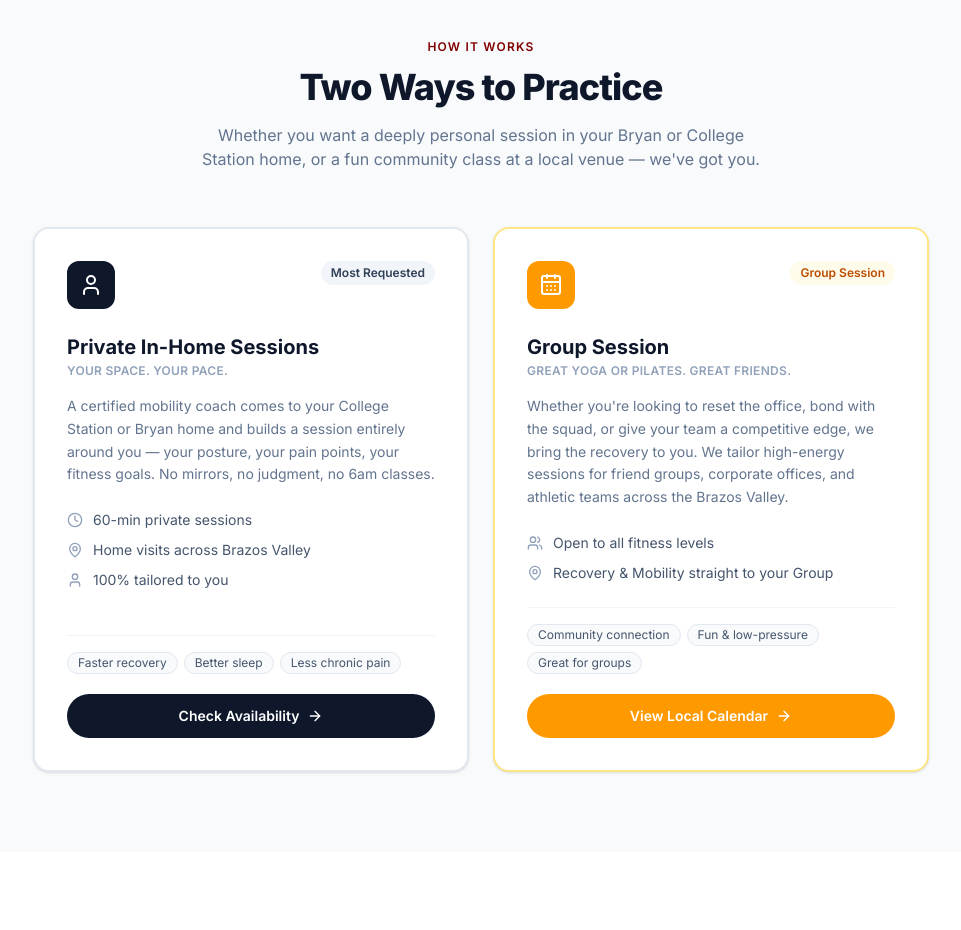
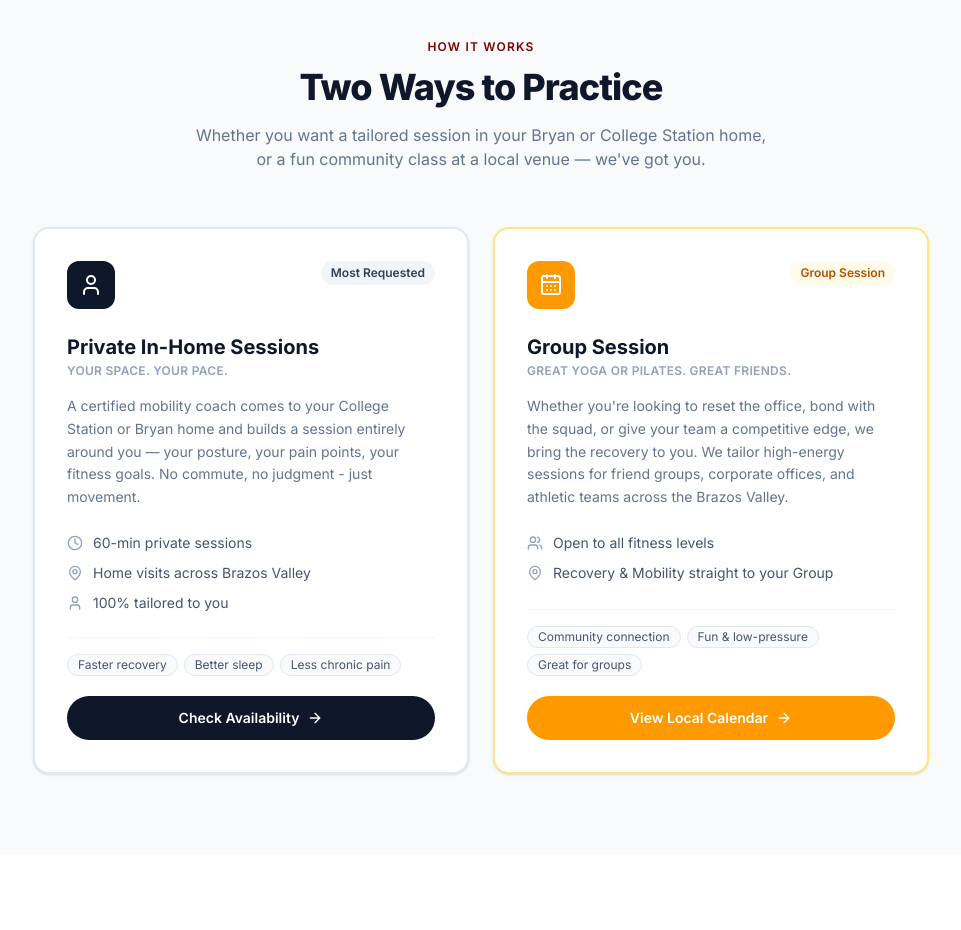
Before and after one commit to jwhitehead08/yoga-college-station, a Next.js app: page / in a window 1280 px wide. Shown: the part 1400-2330 px from the top of the page, without its empty margins (159-1120 px from the left). Built offline with nearby package versions, Linux system fonts and the light colour scheme.

Commit message:
updated weird copy

```diff
--- a/app/about/page.tsx
+++ b/app/about/page.tsx
@@ -375,7 +375,7 @@ export default function AboutPage() {
                     Jeff Whitehead
                   </h3>
                   <p className="text-slate-400 text-sm mt-0.5">
-                    RYT-200 · Software Engineer · Co-Founder, Greenbird Fitness
+                    RYT-200 · Co-Founder, Greenbird Fitness
                   </p>
                 </div>
               </div>
--- a/app/athletics/page.tsx
+++ b/app/athletics/page.tsx
@@ -334,7 +334,7 @@ export default function AthleticsPage() {
             <p className="text-lg sm:text-xl text-slate-400 leading-relaxed max-w-2xl mb-8">
               University-grade movement science designed to keep your starters
               on the field — and optimize peak performance when it matters most.
-              Not yoga. <span className="text-white font-medium">Performance science.</span>
+              Not just yoga. <span className="text-white font-medium">Evidence based recovery & mobility.</span>
             </p>
 
             {/* Credential bar */}
--- a/components/ServiceCards.tsx
+++ b/components/ServiceCards.tsx
@@ -11,7 +11,7 @@ const services = [
     title: "Private In-Home Sessions",
     subtitle: "Your space. Your pace.",
     description:
-      "A certified mobility coach comes to your College Station or Bryan home and builds a session entirely around you — your posture, your pain points, your fitness goals. No mirrors, no judgment, no 6am classes.",
+      "A certified mobility coach comes to your College Station or Bryan home and builds a session entirely around you — your posture, your pain points, your fitness goals. No commute, no judgment - just movement.",
     features: [
       { icon: Clock, text: "60-min private sessions" },
       { icon: MapPin, text: "Home visits across Brazos Valley" },
@@ -85,7 +85,7 @@ export function ServiceCards() {
             Two Ways to Practice
           </h2>
           <p className="mt-4 text-slate-500 max-w-xl mx-auto">
-            Whether you want a deeply personal session in your Bryan or College Station
+            Whether you want a tailored session in your Bryan or College Station
             home, or a fun community class at a local venue — we've got you.
           </p>
         </div>
```
